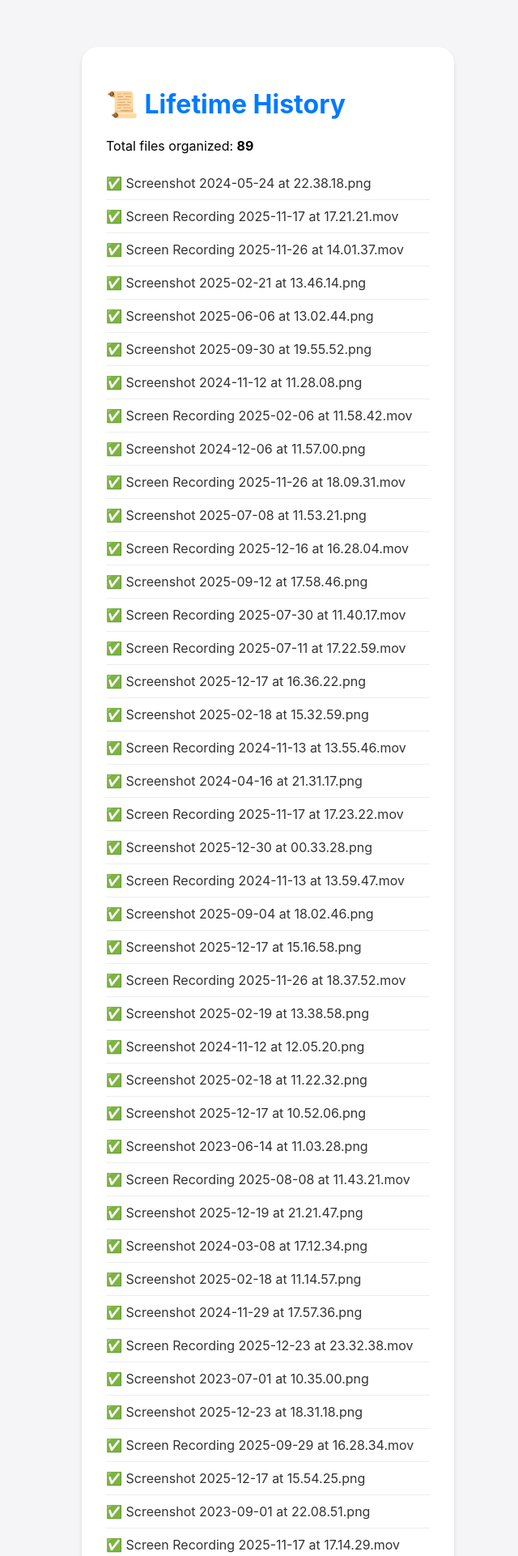
After one commit to saptayh-8910/mac-file-organizer, a Flask app: page /history in a window 1280 px wide. The commit adds this page. Shown: the top 1921 px of the page at 81% size, without its empty margins (309-949 px from the left). Run offline with Flask 3, Linux system fonts and the light colour scheme.

```diff
--- a/app.py
+++ b/app.py
@@ -64,5 +64,17 @@ def organize():
 
     return render_template('success.html', files=files_list)
 
+@app.route('/history')
+def show_history():
+    history_list = []
+    try:
+        with open("organizer_log.txt", "r") as log:
+            # We reverse the list so the newest files show up at the top!
+            history_list = log.readlines()[::-1]
+    except FileNotFoundError:
+        pass
+
+    return render_template('history.html', history=history_list, total_count=len(history_list))
+
 if __name__ == "__main__":
     app.run(debug=True)
--- /dev/null
+++ b/templates/history.html
@@ -0,0 +1,26 @@
+<!DOCTYPE html>
+<html>
+<head>
+    <title>Organization History</title>
+    <style>
+        body { font-family: -apple-system, sans-serif; padding: 50px; background: #f5f5f7; text-align: center; }
+        .card { background: white; padding: 30px; border-radius: 20px; box-shadow: 0 4px 6px rgba(0,0,0,0.1); display: inline-block; min-width: 400px; text-align: left; }
+        h1 { color: #007aff; }
+        ul { list-style: none; padding: 0; }
+        li { padding: 10px 0; border-bottom: 1px solid #eee; color: #333; }
+        .back-btn { display: inline-block; margin-top: 20px; padding: 10px 20px; background: #007aff; color: white; text-decoration: none; border-radius: 10px; }
+    </style>
+</head>
+<body>
+    <div class="card">
+        <h1>📜 Lifetime History</h1>
+        <p>Total files organized: <strong>{{ total_count }}</strong></p>
+        <ul>
+            {% for file in history %}
+                <li>✅ {{ file }}</li>
+            {% endfor %}
+        </ul>
+        <a href="/" class="back-btn">← Back to Organizer</a>
+    </div>
+</body>
+</html>
```
Also changed, not shown: templates/index.html (+9 -9 lines).
